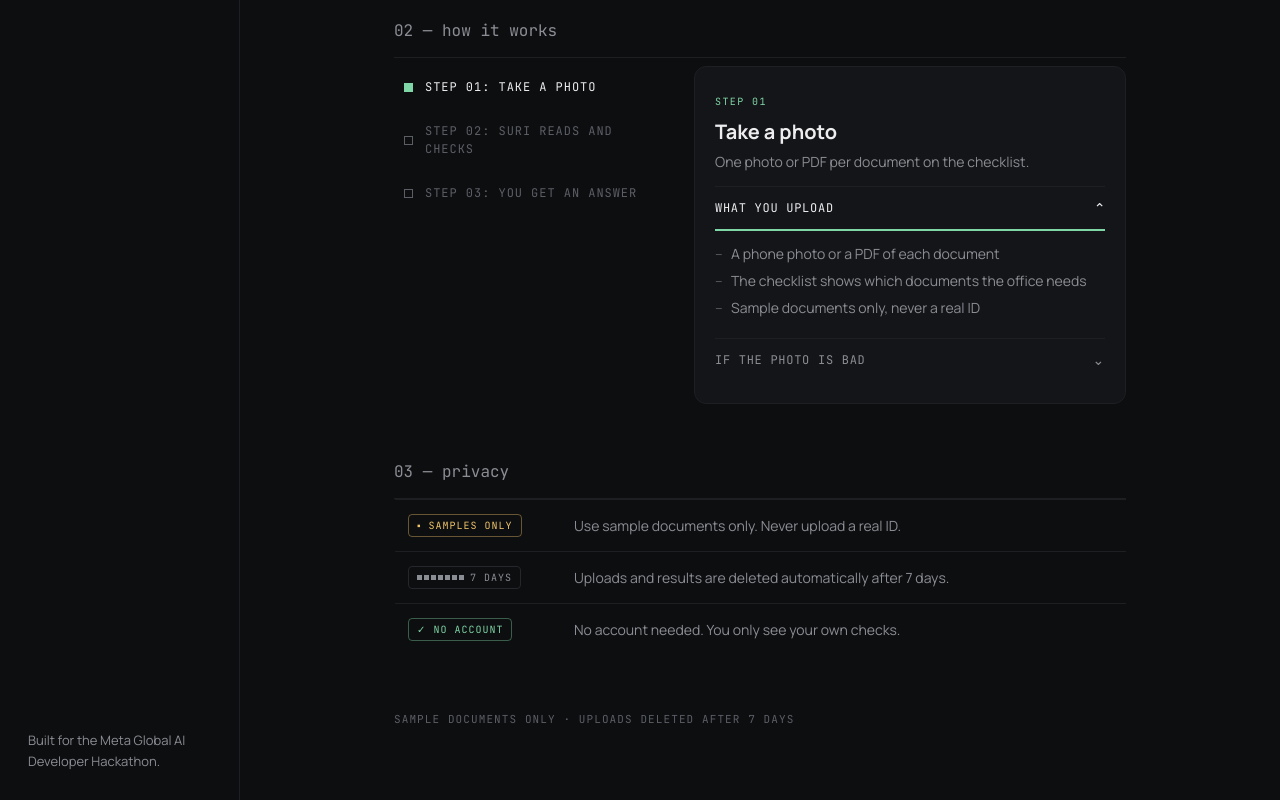
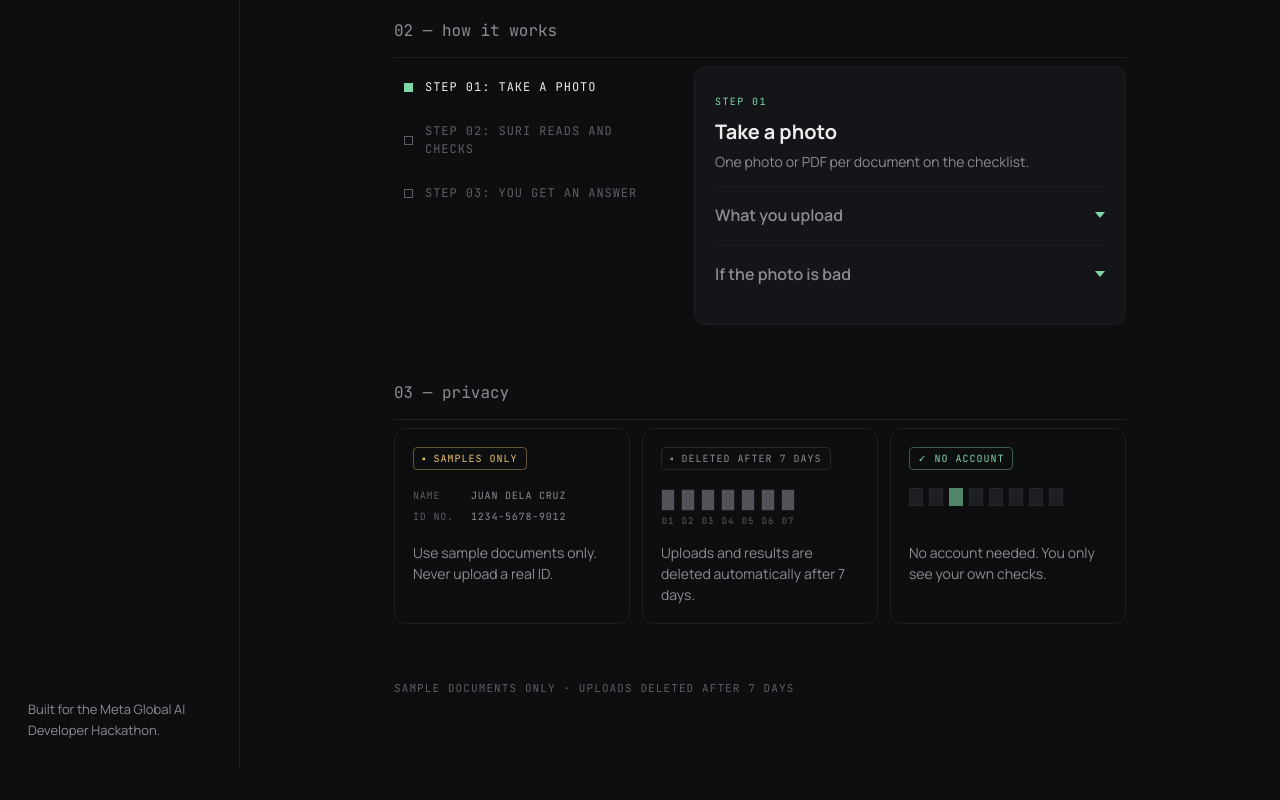
Before and after one commit to btokne-auth/suri, a Next.js app: page / in a window 1280 px wide. Shown: the part 1068-1868 px from the top of the page. After the commit the page ends 1837 px from the top, so only its background shows below. Built offline with nearby package versions, Linux system fonts and the light colour scheme.

Commit message:
Landing polish v4 checkpoint

```diff
--- a/app/components/HowItWorks.js
+++ b/app/components/HowItWorks.js
@@ -76,12 +76,12 @@ const STEPS = [
 
 export default function HowItWorks() {
   const [active, setActive] = useState(0);
-  const [open, setOpen] = useState(0);
+  const [open, setOpen] = useState(-1);
   const step = STEPS[active];
 
   function pick(i) {
     setActive(i);
-    setOpen(0);
+    setOpen(-1);
   }
 
   function onKey(e, i) {
@@ -141,9 +141,7 @@ export default function HowItWorks() {
                   onClick={() => setOpen(isOpen ? -1 : j)}
                 >
                   <span>{part.title}</span>
-                  <span className="hiw-chevron" aria-hidden="true">
-                    ⌄
-                  </span>
+                  <span className="hiw-chevron" aria-hidden="true" />
                 </button>
                 <ul id={`hiw-acc-${j}`} className="hiw-acc-body" hidden={!isOpen}>
                   {part.points.map((pt) => (
--- a/app/landing-polish.css
+++ b/app/landing-polish.css
@@ -1,5 +1,5 @@
 /* =========================================================
-   Suri — landing polish v3 (hand-written, do not edit by AI)
+   Suri — landing polish v4 (hand-written, do not edit by AI)
    1) stats: each cell has its own hover
       - cell 1: bars refill, the gap over OCR lights up
       - cell 2: 179 field squares light up in a wave
@@ -13,11 +13,25 @@
   position: relative;
   outline: none;
 }
-/* no glow, no top line: the content itself reacts */
+/* hover: the card lifts off the page with a soft tinted glow */
+.landing-stat {
+  --glow: rgba(139, 141, 148, 0.18);
+  border-radius: 0;
+  transition: transform 0.25s cubic-bezier(.2,.7,.2,1), background 0.25s ease, box-shadow 0.25s ease, border-radius 0.25s ease;
+}
+.landing-stat--bars { --glow: rgba(127, 214, 166, 0.14); }
+.landing-stat--match { --glow: rgba(127, 214, 166, 0.2); }
+.landing-stat--ticks { --glow: rgba(127, 214, 166, 0.14); }
 .landing-stat:hover,
 .landing-stat:focus-visible {
-  box-shadow: none;
-  text-shadow: none;
+  z-index: 1;
+  transform: translateY(-6px);
+  border-radius: 12px;
+  background: var(--surface);
+  box-shadow:
+    0 0 0 1px var(--line-strong),
+    0 18px 40px -12px rgba(0, 0, 0, 0.8),
+    0 0 36px -8px var(--glow);
 }
 .landing-stat:focus-visible { outline: 2px solid var(--accent); outline-offset: 4px; }
 
@@ -283,23 +297,29 @@
   justify-content: space-between;
   align-items: center;
   width: 100%;
-  padding: 12px 0;
+  padding: 16px 0;
   border: 0;
   border-bottom: 2px solid transparent;
   background: transparent;
   cursor: pointer;
   text-align: left;
-  font-family: var(--font-jetbrains-mono), monospace;
-  font-size: 12px;
-  letter-spacing: 0.06em;
-  text-transform: uppercase;
+  font-size: 16px;
+  font-weight: 600;
   color: var(--text-2);
   transition: color 0.15s ease, border-color 0.15s ease;
 }
 .hiw-acc-head:hover { color: var(--text); }
 .hiw-acc-head:focus-visible { outline: 2px solid var(--accent); outline-offset: 2px; }
 .hiw-acc-item.is-open .hiw-acc-head { color: var(--text); border-bottom-color: var(--match); }
-.hiw-chevron { font-size: 14px; line-height: 1; transition: transform 0.2s ease; }
+.hiw-chevron {
+  flex: none;
+  width: 0;
+  height: 0;
+  border-left: 5px solid transparent;
+  border-right: 5px solid transparent;
+  border-top: 6px solid var(--match);
+  transition: transform 0.2s ease;
+}
 .hiw-acc-item.is-open .hiw-chevron { transform: rotate(180deg); }
 .hiw-acc-body {
   margin: 0;
@@ -321,34 +341,41 @@
   color: var(--text-3);
 }
 
-/* ---------- 3) Privacy: status tags ---------- */
-.lp-priv { display: flex; flex-direction: column; }
-.lp-priv-row {
+/* ---------- 3) Privacy: 3 cards, each with its own hover ---------- */
+.lp-priv {
+  display: grid;
+  grid-template-columns: minmax(0, 1fr);
+  gap: 12px;
+  margin-top: 8px;
+}
+@media (min-width: 760px) {
+  .lp-priv { grid-template-columns: repeat(3, minmax(0, 1fr)); }
+}
+.lp-card {
   --tone: var(--text-2);
   --tone-line: var(--line-strong);
-  display: grid;
-  grid-template-columns: minmax(0, 1fr);
-  gap: 6px;
-  padding: 14px 0 14px 12px;
-  border-top: 1px solid var(--line);
-  border-left: 2px solid transparent;
+  --glow: rgba(139, 141, 148, 0.16);
+  display: flex;
+  flex-direction: column;
+  gap: 14px;
+  padding: 18px;
+  border: 1px solid var(--line);
+  border-radius: 12px;
   outline: none;
-  transition: border-color 0.2s ease, background 0.2s ease;
+  transition: transform 0.25s cubic-bezier(.2,.7,.2,1), background 0.25s ease, box-shadow 0.25s ease, border-color 0.25s ease;
 }
-@media (min-width: 640px) {
-  .lp-priv-row { grid-template-columns: 150px minmax(0, 1fr); gap: 16px; align-items: center; }
+.lp-card--check { --tone: var(--check); --tone-line: rgba(240, 196, 106, 0.4); --glow: rgba(240, 196, 106, 0.16); }
+.lp-card--match { --tone: var(--match); --tone-line: rgba(127, 214, 166, 0.4); --glow: rgba(127, 214, 166, 0.16); }
+.lp-card:hover,
+.lp-card:focus-visible {
+  transform: translateY(-6px);
+  background: var(--surface);
+  border-color: var(--line-strong);
+  box-shadow: 0 18px 40px -12px rgba(0, 0, 0, 0.8), 0 0 36px -8px var(--glow);
 }
-.lp-priv--check { --tone: var(--check); --tone-line: rgba(240, 196, 106, 0.4); }
-.lp-priv--days { --tone: var(--text-2); --tone-line: var(--line-strong); }
-.lp-priv--match { --tone: var(--match); --tone-line: rgba(127, 214, 166, 0.4); }
-.lp-priv-row:hover,
-.lp-priv-row:focus-visible { border-left-color: var(--tone); background: rgba(255, 255, 255, 0.015); }
-.lp-priv-row:focus-visible { outline: 2px solid var(--accent); outline-offset: 2px; }
+.lp-card:focus-visible { outline: 2px solid var(--accent); outline-offset: 2px; }
 .lp-priv-tag {
-  justify-self: start;
-  display: inline-flex;
-  align-items: center;
-  gap: 6px;
+  align-self: flex-start;
   padding: 3px 8px;
   border: 1px solid var(--tone-line);
   border-radius: 4px;
@@ -358,26 +385,87 @@
   color: var(--tone);
   white-space: nowrap;
 }
-.lp-priv-text { margin: 0; font-size: 14px; line-height: 1.5; color: var(--text-2); }
-.lp-priv-row:hover .lp-priv-text,
-.lp-priv-row:focus-visible .lp-priv-text { color: var(--text); }
+.lp-visual {
+  display: flex;
+  min-height: 44px;
+  font-family: var(--font-jetbrains-mono), monospace;
+  font-size: 10px;
+  letter-spacing: 0.08em;
+}
+.lp-priv-text { margin: 0; font-size: 14px; line-height: 1.5; color: var(--text-2); transition: color 0.2s ease; }
+.lp-card:hover .lp-priv-text,
+.lp-card:focus-visible .lp-priv-text { color: var(--text); }
 
-/* 7 day squares: on hover they empty one by one */
-.lp-days { display: inline-flex; gap: 2px; }
-.lp-days i {
+/* card 1: the "real" values get redacted */
+.lp-redact { flex-direction: column; justify-content: center; gap: 6px; }
+.lp-redact-line { display: flex; gap: 10px; align-items: center; color: var(--text-2); }
+.lp-redact-line b { width: 48px; font-weight: 400; color: var(--text-3); }
+.lp-redact-val { position: relative; color: var(--text-2); }
+.lp-redact-val::after {
+  content: "";
+  position: absolute;
+  left: -2px;
+  right: -2px;
+  top: 1px;
+  bottom: 1px;
+  background: var(--check);
+  border-radius: 1px;
+  transform: scaleX(0);
+  transform-origin: left;
+  transition: transform 0.35s cubic-bezier(.2,.7,.2,1);
+}
+.lp-redact-line:nth-child(2) .lp-redact-val::after { transition-delay: 0.12s; }
+.lp-card--check:hover .lp-redact-val::after,
+.lp-card--check:focus-visible .lp-redact-val::after { transform: scaleX(1); }
+
+/* card 2: 7 days count down */
+.lp-days { align-items: flex-end; gap: 6px; }
+.lp-day { display: flex; flex-direction: column; align-items: center; gap: 4px; color: var(--text-3); }
+.lp-day i {
   display: block;
-  width: 5px;
-  height: 5px;
+  width: 14px;
+  height: 22px;
+  border: 1px solid var(--line-strong);
   background: var(--text-2);
+  opacity: 0.55;
 }
-.lp-priv--days:hover .lp-days i,
-.lp-priv--days:focus-visible .lp-days i {
-  animation: lp-day-out 0.25s ease calc((6 - var(--d)) * 110ms) both;
+.lp-day small { font-size: 9px; }
+.lp-card--days:hover .lp-day i,
+.lp-card--days:focus-visible .lp-day i {
+  animation: lp-day-out 0.25s ease calc(var(--d) * 110ms) both;
 }
+.lp-card--days:hover .lp-day:last-child small,
+.lp-card--days:focus-visible .lp-day:last-child small { color: var(--mismatch); transition: color 0.2s ease 0.8s; }
 @keyframes lp-day-out {
-  from { background: var(--text-2); }
-  to { background: var(--line-strong); }
+  from { opacity: 0.55; background: var(--text-2); }
+  to { opacity: 1; background: transparent; }
 }
+
+/* card 3: other people's checks fade away, yours stays */
+.lp-mine { position: relative; display: grid; grid-template-columns: repeat(8, 14px); gap: 6px; align-content: center; }
+.lp-mine i {
+  display: block;
+  width: 14px;
+  height: 18px;
+  border: 1px solid var(--line-strong);
+  background: var(--line);
+  transition: opacity 0.3s ease calc(var(--k) * 40ms), transform 0.3s ease calc(var(--k) * 40ms);
+}
+.lp-mine i.is-you { background: var(--match); border-color: var(--match); opacity: 0.6; }
+.lp-mine-label {
+  grid-column: 3;
+  justify-self: center;
+  font-size: 9px;
+  color: var(--match);
+  opacity: 0;
+  transition: opacity 0.2s ease 0.3s;
+}
+.lp-card--match:hover .lp-mine i:not(.is-you),
+.lp-card--match:focus-visible .lp-mine i:not(.is-you) { opacity: 0.12; transform: scale(0.8); }
+.lp-card--match:hover .lp-mine i.is-you,
+.lp-card--match:focus-visible .lp-mine i.is-you { opacity: 1; transform: translateY(-2px); }
+.lp-card--match:hover .lp-mine-label,
+.lp-card--match:focus-visible .lp-mine-label { opacity: 1; }
 
 /* ---------- Reduced motion: final states, no movement ---------- */
 @media (prefers-reduced-motion: reduce) {
@@ -385,9 +473,11 @@
   .landing-stat--bars:hover .landing-bar-fill,
   .landing-stat--match:hover .landing-grid-sq,
   .landing-stat--ticks:hover .landing-tick--on,
-  .lp-priv--days:hover .lp-days i,
+  .lp-card--days:hover .lp-day i,
   .hiw-panel { animation: none; }
+  .landing-stat, .lp-card, .lp-mine i, .lp-redact-val::after { transition: none; }
+  .landing-stat:hover, .lp-card:hover { transform: none; }
   .landing-stat--bars:hover .landing-bar-gap { animation: none; transform: scaleX(1); opacity: 1; }
   .landing-stat--match:hover .landing-grid-sq { opacity: 0.9; }
-  .hiw-chevron, .landing-gap-note, .lp-priv-row { transition: none; }
+  .hiw-chevron, .landing-gap-note { transition: none; }
 }
--- a/app/page.js
+++ b/app/page.js
@@ -180,23 +180,34 @@ export default function Home() {
                 <span className="landing-section-title">03 — privacy</span>
               </div>
               <div className="lp-priv">
-                <div className="lp-priv-row lp-priv--check" tabIndex={0}>
+                <div className="lp-card lp-card--check" tabIndex={0}>
                   <span className="lp-priv-tag">▪ SAMPLES ONLY</span>
+                  <span className="lp-visual lp-redact" aria-hidden="true">
+                    <span className="lp-redact-line"><b>NAME</b><span className="lp-redact-val">JUAN DELA CRUZ</span></span>
+                    <span className="lp-redact-line"><b>ID NO.</b><span className="lp-redact-val">1234-5678-9012</span></span>
+                  </span>
                   <p className="lp-priv-text">Use sample documents only. Never upload a real ID.</p>
                 </div>
-                <div className="lp-priv-row lp-priv--days" tabIndex={0}>
-                  <span className="lp-priv-tag">
-                    <span className="lp-days" aria-hidden="true">
-                      {[0, 1, 2, 3, 4, 5, 6].map((d) => (
-                        <i key={d} style={{ "--d": d }} />
-                      ))}
-                    </span>
-                    7 DAYS
+                <div className="lp-card lp-card--days" tabIndex={0}>
+                  <span className="lp-priv-tag">▪ DELETED AFTER 7 DAYS</span>
+                  <span className="lp-visual lp-days" aria-hidden="true">
+                    {[1, 2, 3, 4, 5, 6, 7].map((d) => (
+                      <span key={d} className="lp-day" style={{ "--d": d }}>
+                        <i />
+                        <small>D{d}</small>
+                      </span>
+                    ))}
                   </span>
                   <p className="lp-priv-text">Uploads and results are deleted automatically after 7 days.</p>
                 </div>
-                <div className="lp-priv-row lp-priv--match" tabIndex={0}>
+                <div className="lp-card lp-card--match" tabIndex={0}>
                   <span className="lp-priv-tag">✓ NO ACCOUNT</span>
+                  <span className="lp-visual lp-mine" aria-hidden="true">
+                    {[0, 1, 2, 3, 4, 5, 6, 7].map((k) => (
+                      <i key={k} className={k === 2 ? "is-you" : ""} style={{ "--k": k }} />
+                    ))}
+                    <span className="lp-mine-label">YOU</span>
+                  </span>
                   <p className="lp-priv-text">No account needed. You only see your own checks.</p>
                 </div>
               </div>
```
